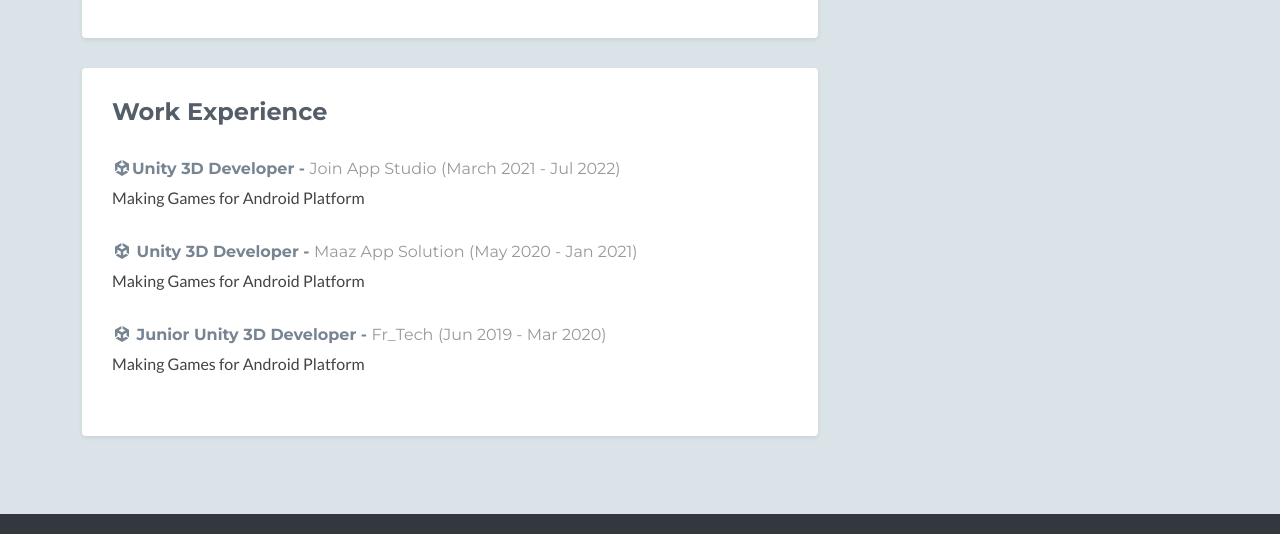
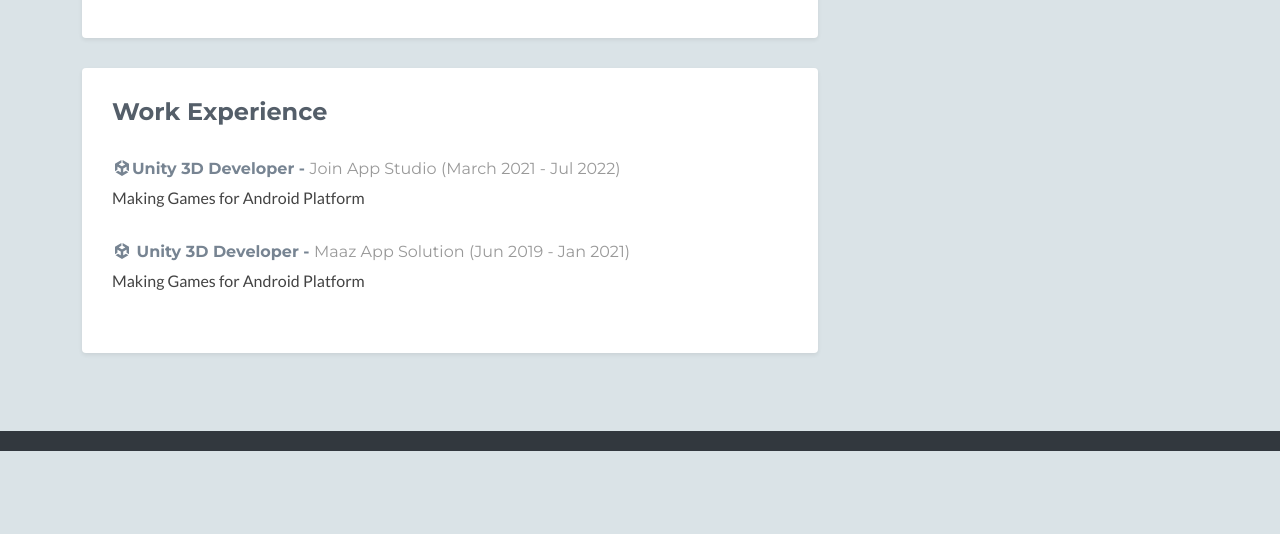
Before and after one commit to Warmanfarooq/github.io, a plain HTML site: page index.html in a window 1280 px wide. Shown: the part 2681-3215 px from the top of the page. After the commit the page ends 3132 px from the top, so only its background shows below. Drawn offline with nearby package versions, Linux system fonts and the light colour scheme; no server answers; a script that the page names is missing; some icons are missing.

Commit message:
+ Mistake Reviewed

```diff
--- a/index.html
+++ b/index.html
@@ -241,16 +241,11 @@
                             <!--//item-->
                             <div class="item">
                                 <h3 class="title"><i class="fab fa-unity"></i> Unity 3D Developer - <span class="place"><a href="#">Maaz App
-                                            Solution</a></span> <span class="year">(May 2020 - Jan 2021)</span></h3>
+                                            Solution</a></span> <span class="year">(Jun 2019 - Jan 2021)</span></h3>
                                 <p>Making Games for Android Platform</p>
                             </div>
                             <!--//item-->
 
-                            <div class="item">
-                                <h3 class="title"><i class="fab fa-unity"></i> Junior Unity 3D Developer - <span class="place"><a href="#">Fr_Tech</a></span> <span class="year">(Jun 2019 - Mar 2020)</span></h3>
-                                <p>Making Games for Android Platform</p>
-                            </div>
-                            <!--//item-->
 
                         </div>
                         <!--//content-->
```
